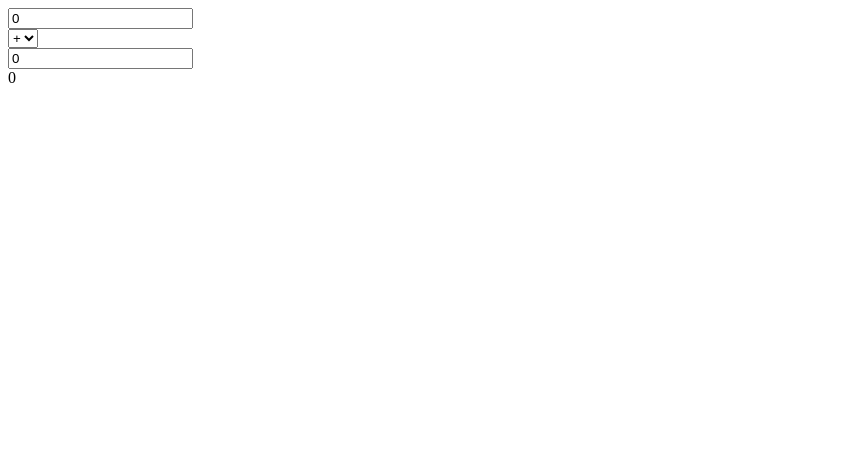
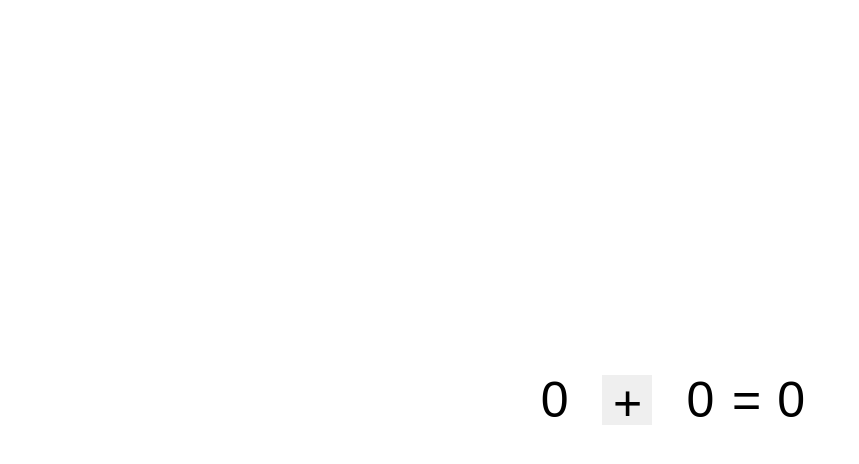
Before and after one commit to omar2004712/calculator-react, a React (Create React App) app: page / in a window 1280 px wide. Shown: the top 464 px of the page, without its empty margins (0-859 px from the left). Built offline with nearby package versions, Linux system fonts and the light colour scheme.

Commit message:
feat: added styling

```diff
--- a/public/index.html
+++ b/public/index.html
@@ -5,6 +5,7 @@
     <link rel="icon" href="%PUBLIC_URL%/favicon.ico" />
     <meta name="viewport" content="width=device-width, initial-scale=1" />
     <meta name="theme-color" content="#000000" />
+    <link rel="stylesheet" href="./main.css" />
     <meta
       name="description"
       content="Web site created using create-react-app"
--- /dev/null
+++ b/public/main.css
@@ -0,0 +1,11 @@
+* {
+  margin: 0px;
+}
+
+body {
+  width: 100vw;
+  height: 100vh;
+  display: flex;
+  justify-content: center;
+  align-items: center;
+}
--- a/src/components/App.js
+++ b/src/components/App.js
@@ -1,3 +1,4 @@
+import './style/App.css';
 import React from 'react';
 import NumberSlot from './NumberSlot';
 import Result from './Result';
@@ -50,7 +51,7 @@ class App extends React.Component {
 
   // eslint-disable-next-line react/no-arrow-function-lifecycle
   render = () => (
-    <div>
+    <div className="app">
       <NumberSlot
         id="number1"
         defaultValue={0}
@@ -62,6 +63,7 @@ class App extends React.Component {
         defaultValue={0}
         onChange={this.onEquationChange}
       />
+      =
       <Result value={this.state.result} />
     </div>
   );
--- a/src/components/NumberSlot.js
+++ b/src/components/NumberSlot.js
@@ -1,3 +1,4 @@
+import './style/NumberSlot.css';
 import React from 'react';
 
 // export default function NumberSlot(props) {
@@ -7,12 +8,20 @@ import React from 'react';
 // eslint-disable-next-line react/prefer-stateless-function
 class NumberSlot extends React.Component {
   // eslint-disable-next-line react/state-in-constructor
-  state = { value: this.props.defaultValue };
+  state = { value: this.props.defaultValue, width: '1ch' };
+
+  onInput = (e) => {
+    const number = String(parseFloat(e.target.value || 0));
+    this.setState({ width: `${number.length}ch` });
+  };
 
   // eslint-disable-next-line react/no-arrow-function-lifecycle
   render = () => (
     <div>
       <input
+        style={{ width: this.state.width }}
+        onInput={this.onInput}
+        className="number-input"
         id={this.props.id}
         value={this.state.value || 0}
         onChange={(e) => {
--- a/src/components/Operation.js
+++ b/src/components/Operation.js
@@ -1,12 +1,15 @@
+import './style/Operation.css';
 import React from 'react';
 
 export default function Operation(props) {
   return (
+    <div>
       <select id={props.id} onChange={props.onChange}>
         <option value="add">+</option>
         <option value="subtract">-</option>
         <option value="multiply">x</option>
         <option value="divide">/</option>
       </select>
+    </div>
   );
 }
--- a/src/components/Result.js
+++ b/src/components/Result.js
@@ -1,3 +1,4 @@
+import './style/Result.css';
 import React from 'react';
 
 export default function Result(props) {
--- /dev/null
+++ b/src/components/style/App.css
@@ -0,0 +1,4 @@
+.app {
+  display: flex;
+  align-items: center;
+}
--- /dev/null
+++ b/src/components/style/NumberSlot.css
@@ -0,0 +1,11 @@
+div {
+  display: inline;
+}
+.number-input {
+  min-width: 2ch;
+  text-align: center;
+  height: 50px;
+  padding: 4px;
+  font-size: 50px;
+  border: none;
+}
--- /dev/null
+++ b/src/components/style/Operation.css
@@ -0,0 +1,14 @@
+select {
+  -webkit-appearance: none;
+  font-size: 50px;
+  border: none;
+  outline: none;
+  width: 50px;
+  height: 50px;
+  display: flex;
+  text-align: center;
+}
+
+option {
+  font-size: 30px;
+}
--- /dev/null
+++ b/src/components/style/Result.css
@@ -0,0 +1,5 @@
+div {
+  font-size: 50px;
+  font-family: Arial, Helvetica, sans-serif;
+  margin-left: 16px;
+}
```
Lines whose indentation alone changed are shown as unchanged.
